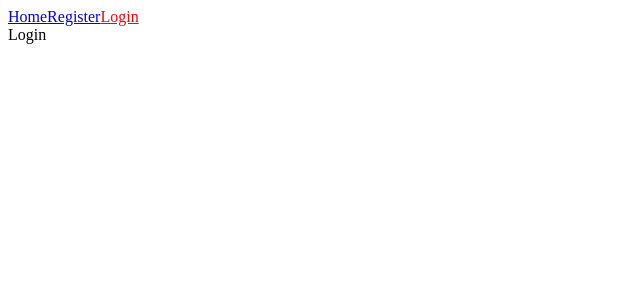
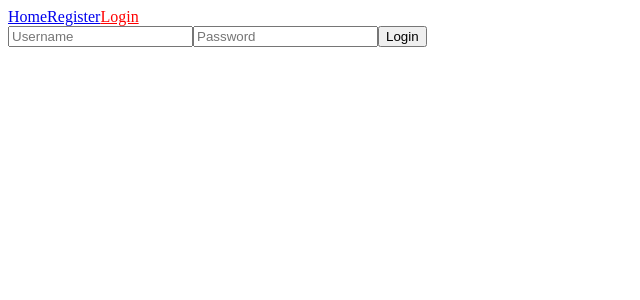
Before and after one commit to zephyrus21/gracial, a React (Vite) app in the folder client/: page /login in a window 1280 px wide. Shown: the top 300 px of the page, without its empty margins (0-640 px from the left). Built offline with nearby package versions, Linux system fonts and the light colour scheme.

Commit message:
login page

```diff
--- a/client/src/pages/Login.jsx
+++ b/client/src/pages/Login.jsx
@@ -1,3 +1,77 @@
+import { gql, useMutation } from "@apollo/client";
+import { useState } from "react";
+import { useNavigate } from "react-router-dom";
+
 export const Login = () => {
-  return <div>Login</div>;
+  const navigate = useNavigate();
+
+  const [errors, setErrors] = useState({
+    username: "",
+    password: "",
+  });
+  const [values, setValues] = useState({
+    username: "",
+    password: "",
+  });
+
+  const onChangeHandler = (e) => {
+    setValues({ ...values, [e.target.name]: e.target.value });
+  };
+
+  const [adduser, { loading }] = useMutation(LOGIN_USER_MUTATION, {
+    update(_, data) {
+      setErrors({});
+      navigate("/");
+    },
+    onError(err) {
+      setErrors(err.graphQLErrors[0].extensions.errors);
+    },
+    variables: values,
+  });
+
+  const onSubmitHandler = (e) => {
+    e.preventDefault();
+    adduser();
+  };
+
+  return (
+    <>
+      {loading ? (
+        <h3>Loading...</h3>
+      ) : (
+        <div>
+          <form onSubmit={onSubmitHandler} noValidate>
+            <input
+              type='text'
+              name='username'
+              placeholder='Username'
+              value={values.username}
+              onChange={onChangeHandler}
+            />
+            {errors.username && <p>{errors.username}</p>}
+            <input
+              type='password'
+              name='password'
+              placeholder='Password'
+              value={values.password}
+              onChange={onChangeHandler}
+            />
+            <button type='submit'>Login</button>
+          </form>
+        </div>
+      )}
+    </>
+  );
 };
+
+const LOGIN_USER_MUTATION = gql`
+  mutation login($username: String!, $password: String!) {
+    login(username: $username, password: $password) {
+      id
+      email
+      username
+      createdAt
+      token
+    }
+  }
+`;
```
